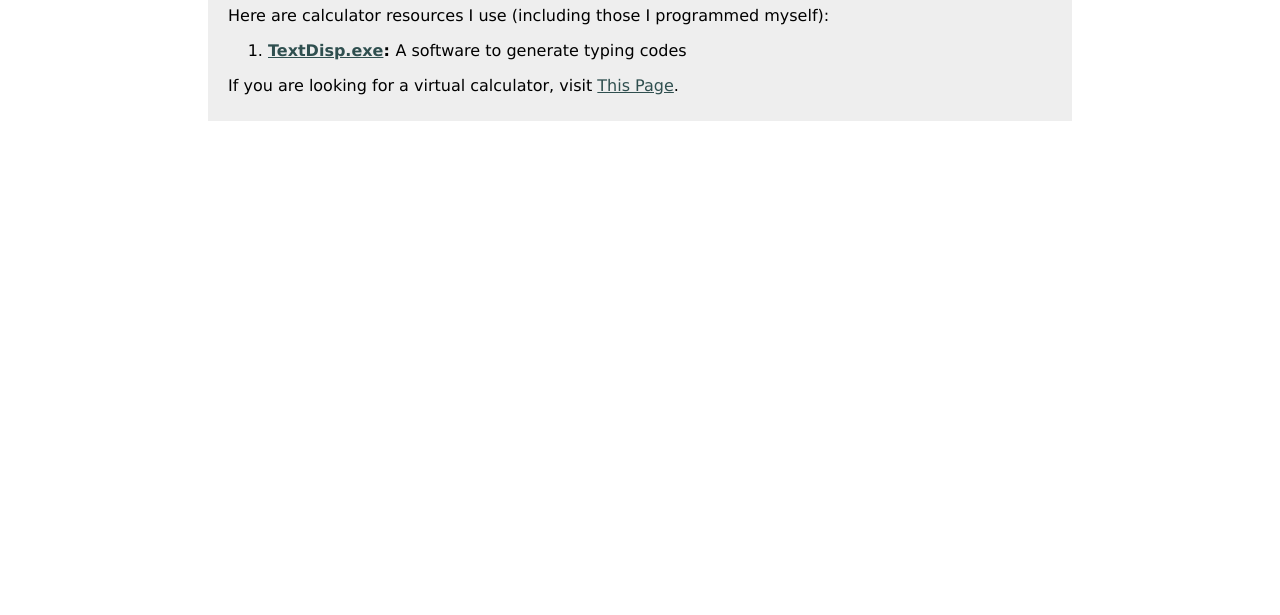
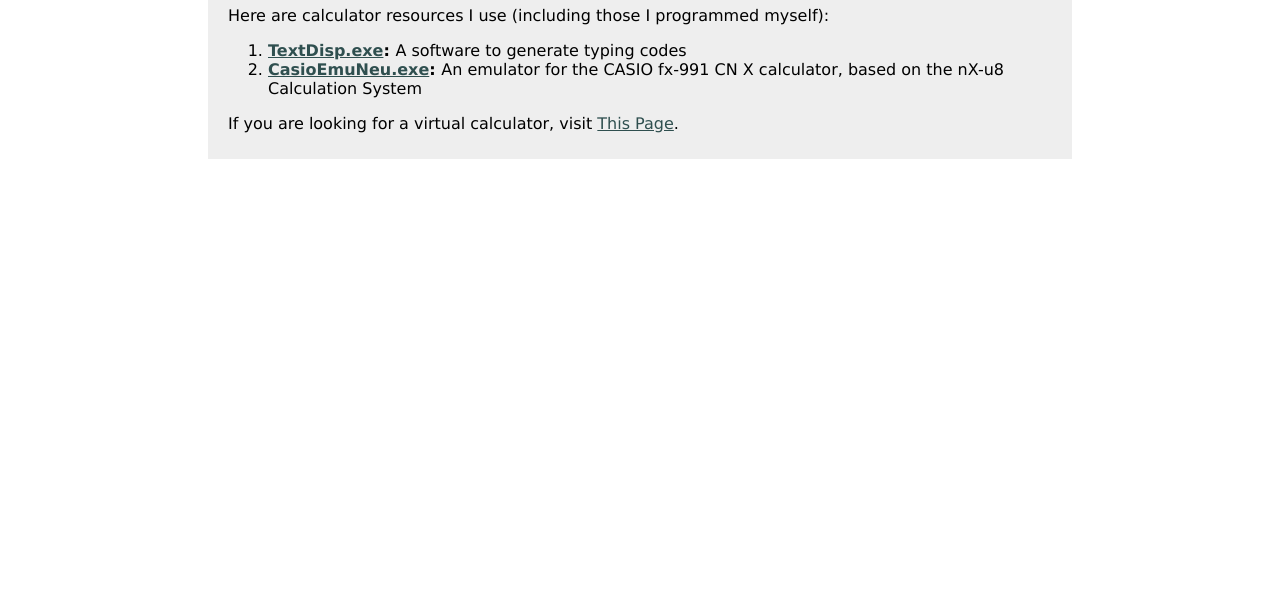
Before and after one commit to Lawrence123454321/Lawrence123454321.github.io, a website: page Calculator/Downloads/index.html in a window 1280 px wide. Shown: the part 185-800 px from the top of the page. Drawn offline with Linux system fonts and the light colour scheme; files that its build step writes are made by us from their sources; files whose address does not match are found by name.

Commit message:
Added emulator

```diff
--- a/Calculator/Downloads/index.html
+++ b/Calculator/Downloads/index.html
@@ -11,6 +11,7 @@
                 Here are calculator resources I use (including those I programmed myself):
                 <ol>
                     <li><b><a href="TextDisp.zip">TextDisp.exe</a>: </b>A software to generate typing codes</li>
+                    <li><b><a href="CasioEmuNeu">CasioEmuNeu.exe</a>: </b>An emulator for the CASIO fx-991 CN X calculator, based on the nX-u8 Calculation System</li>
                 </ol>
             </p>
             <p>If you are looking for a virtual calculator, visit <a href="../Calculator.html">This Page</a>.</p>
```
Also changed, not shown: 1 other file.
